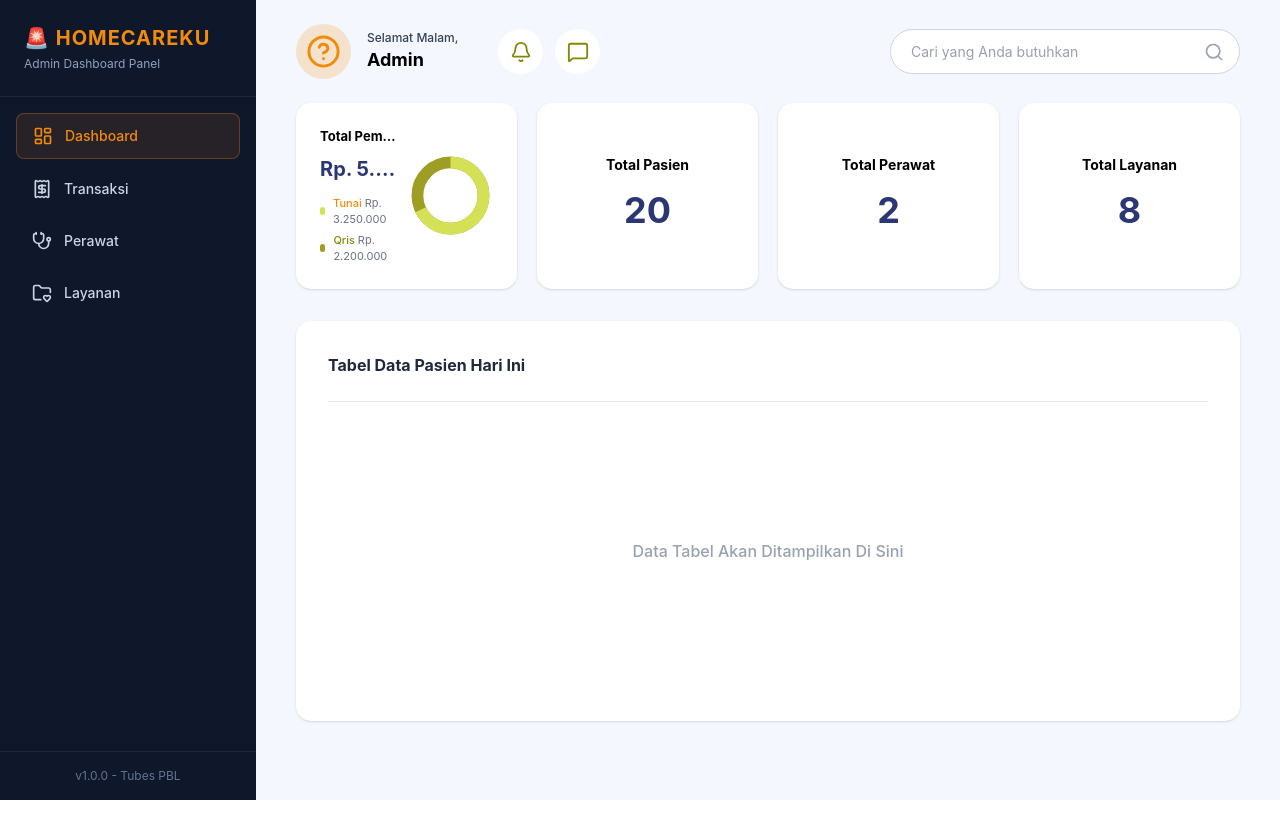
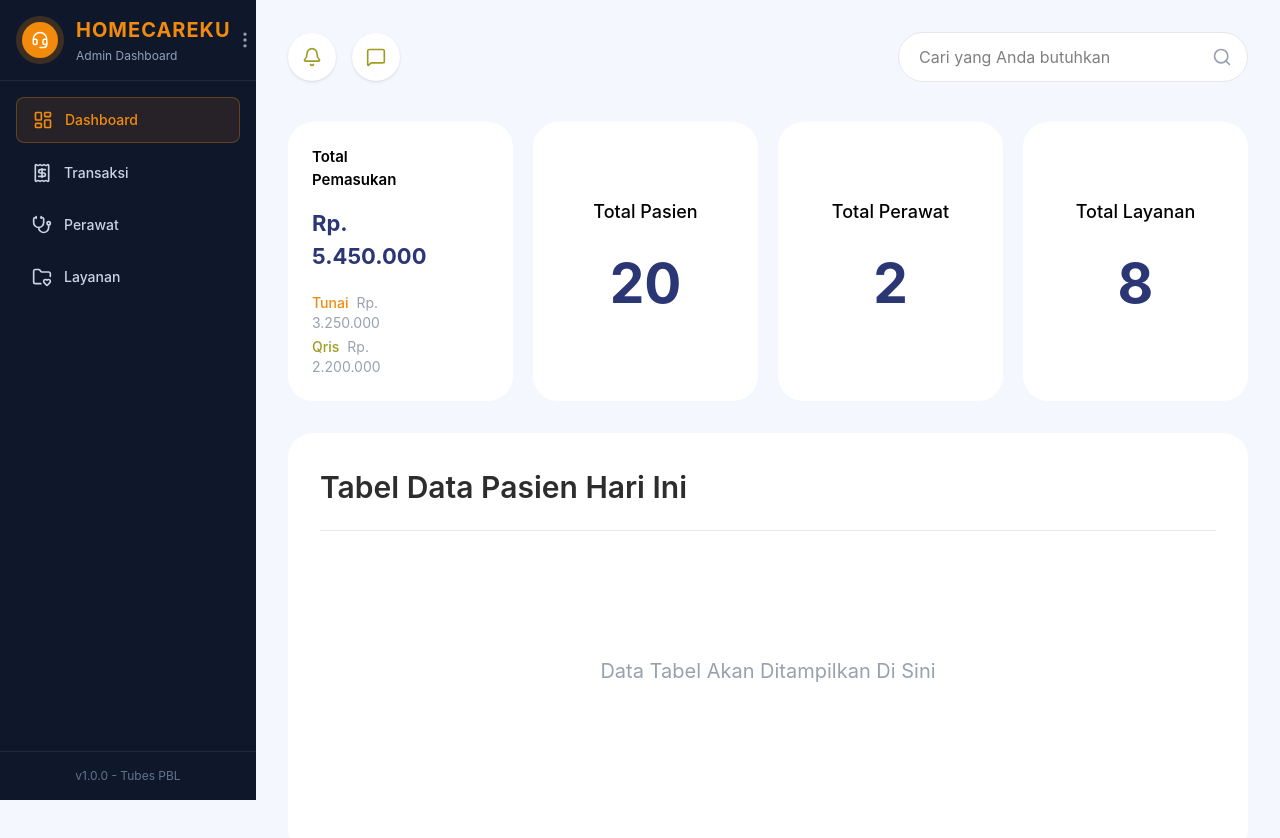
Before and after one commit to Diahdwi/homecareku-web-admin, a React (Vite) app: page /dashboard in a window 1280 px wide. Shown: the top 838 px of the page. Before the commit the page ends 800 px from the top, so only its background shows below. Built offline with nearby package versions, Linux system fonts and the light colour scheme.

Commit message:
feat: fix sidebar dinamis

```diff
--- a/src/App.jsx
+++ b/src/App.jsx
@@ -1,31 +1,90 @@
-import { BrowserRouter as Router, Routes, Route, useLocation } from "react-router-dom";
+import {
+  BrowserRouter as Router,
+  Routes,
+  Route,
+  useLocation,
+} from "react-router-dom";
+
+import { useState, useEffect } from "react";
+
 import Sidebar from "./components/Sidebar";
+
 import Login from "./pages/Login";
 import Dashboard from "./pages/Dashboard";
 import Layanan from "./pages/Layanan";
 import Perawat from "./pages/Perawat";
 import Transaksi from "./pages/Transaksi";
 
-// Komponen pembungkus untuk memisahkan halaman yang butuh Sidebar (Dashboard dll) dengan yang tidak (Login)
 function AdminLayout() {
   const location = useLocation();
+
   const isLoginPage = location.pathname === "/";
 
+  // ================= SIDEBAR STATE =================
+
+  const [isOpen, setIsOpen] = useState(window.innerWidth >= 768);
+
+  // ================= RESPONSIVE =================
+
+  useEffect(() => {
+    const handleResize = () => {
+      // AUTO COLLAPSE MOBILE
+      if (window.innerWidth < 768) {
+        setIsOpen(false);
+      }
+
+      // AUTO EXPAND DESKTOP
+      else {
+        setIsOpen(true);
+      }
+    };
+
+    window.addEventListener("resize", handleResize);
+
+    handleResize();
+
+    return () => {
+      window.removeEventListener("resize", handleResize);
+    };
+  }, []);
+
   return (
-    <div className="flex bg-[#F4F7FE] min-h-screen">
-      {/* Tampilkan sidebar hanya jika BUKAN di halaman login */}
-      {!isLoginPage && <Sidebar />}
+    <div className="bg-[#F4F7FE] min-h-screen">
 
-      {/* Area konten utama, beri margin-left jika ada sidebar */}
-      <div className={`flex-1 ${!isLoginPage ? "ml-64" : ""}`}>
-        <Routes>
-          <Route path="/" element={<Login />} />
-          <Route path="/dashboard" element={<Dashboard />} />
-          <Route path="/layanan" element={<Layanan />} />
-          <Route path="/perawat" element={<Perawat />} />
-          <Route path="/transaksi" element={<Transaksi />} />
-        </Routes>
-      </div>
+      {/* ================= SIDEBAR ================= */}
+
+      {!isLoginPage && (
+        <Sidebar
+          isOpen={isOpen}
+          setIsOpen={setIsOpen}
+        />
+      )}
+
+      {/* ================= ROUTES ================= */}
+
+      <Routes>
+        <Route path="/" element={<Login />} />
+
+        <Route
+          path="/dashboard"
+          element={<Dashboard isOpen={isOpen} />}
+        />
+
+        <Route
+          path="/layanan"
+          element={<Layanan />}
+        />
+
+        <Route
+          path="/perawat"
+          element={<Perawat />}
+        />
+
+        <Route
+          path="/transaksi"
+          element={<Transaksi />}
+        />
+      </Routes>
     </div>
   );
 }
--- a/src/components/Sidebar.jsx
+++ b/src/components/Sidebar.jsx
@@ -1,22 +1,96 @@
 import { Link, useLocation } from "react-router-dom";
-import { LayoutDashboard, Receipt, Stethoscope, Users, FolderHeart } from "lucide-react";
 
-export default function Sidebar() {
+import {
+  LayoutDashboard,
+  Receipt,
+  Stethoscope,
+  FolderHeart,
+  Headset,
+  Menu,
+  MoreVertical,
+} from "lucide-react";
+
+export default function Sidebar({ isOpen, setIsOpen }) {
   const location = useLocation();
 
   const menuItems = [
-    { name: "Dashboard", path: "/dashboard", icon: <LayoutDashboard size={20} /> },
-    { name: "Transaksi", path: "/transaksi", icon: <Receipt size={20} /> },
-    { name: "Perawat", path: "/perawat", icon: <Stethoscope size={20} /> },
-    { name: "Layanan", path: "/layanan", icon: <FolderHeart size={20} /> },
+    {
+      name: "Dashboard",
+      path: "/dashboard",
+      icon: <LayoutDashboard size={20} />,
+    },
+    {
+      name: "Transaksi",
+      path: "/transaksi",
+      icon: <Receipt size={20} />,
+    },
+    {
+      name: "Perawat",
+      path: "/perawat",
+      icon: <Stethoscope size={20} />,
+    },
+    {
+      name: "Layanan",
+      path: "/layanan",
+      icon: <FolderHeart size={20} />,
+    },
   ];
 
   return (
-    <div className="w-64 h-screen bg-slate-900 text-white flex flex-col fixed left-0 top-0 z-50">
-      <div className="p-6 border-b border-slate-800">
-        <h1 className="text-xl font-bold tracking-wider text-[#F28B0C]">🚨 HOMECAREKU</h1>
-        <p className="text-xs text-slate-400 mt-1">Admin Dashboard Panel</p>
-      </div>
+    <div
+      className={`${
+        isOpen ? "w-64" : "w-20"
+      } h-screen bg-slate-900 text-white flex flex-col fixed left-0 top-0 z-50 transition-all duration-300`}
+    >
+      {/* ================= HEADER ================= */}
+
+      {isOpen ? (
+        // ===== EXPAND =====
+        <div className="p-4 border-b border-slate-800">
+          <div className="flex items-center justify-between">
+
+            {/* PROFILE */}
+            <div className="flex items-center gap-3">
+
+              <div className="w-12 h-12 rounded-full bg-[#F28B0C]/20 flex items-center justify-center">
+                <div className="w-9 h-9 rounded-full bg-[#F28B0C] flex items-center justify-center">
+                  <Headset size={18} className="text-white" />
+                </div>
+              </div>
+
+              <div>
+                <h1 className="text-xl font-bold tracking-wider text-[#F28B0C]">
+                  HOMECAREKU
+                </h1>
+
+                <p className="text-xs text-slate-400 mt-1">
+                  Admin Dashboard
+                </p>
+              </div>
+            </div>
+
+            {/* CLOSE BUTTON */}
+            <button
+              onClick={() => setIsOpen(false)}
+              className="text-slate-400 hover:text-white transition-all p-1 rounded-md hover:bg-slate-800"
+            >
+              <MoreVertical size={20} />
+            </button>
+          </div>
+        </div>
+      ) : (
+        // ===== COLLAPSE =====
+        <div className="p-4 border-b border-slate-800 flex justify-center">
+          <button
+            onClick={() => setIsOpen(true)}
+            className="text-slate-400 hover:text-white transition-all p-1 rounded-md hover:bg-slate-800"
+          >
+            <Menu size={24} />
+          </button>
+        </div>
+      )}
+
+      {/* ================= MENU ================= */}
 
       <nav className="flex-1 p-4 space-y-2">
         {menuItems.map((item) => {
@@ -26,22 +100,31 @@ export default function Sidebar() {
             <Link
               key={item.path}
               to={item.path}
-              className={`flex items-center gap-3 px-4 py-3 rounded-lg text-sm font-medium transition-all ${
+              className={`flex items-center ${
+                isOpen
+                  ? "gap-3 px-4 justify-start"
+                  : "justify-center"
+              } py-3 rounded-lg text-sm font-medium transition-all ${
                 isActive
                   ? "bg-[#F28B0C]/10 text-[#F28B0C] border border-[#F28B0C]/30 font-bold"
                   : "text-slate-300 hover:bg-slate-800 hover:text-white"
               }`}
             >
               {item.icon}
-              {item.name}
+
+              {isOpen && item.name}
             </Link>
           );
         })}
       </nav>
 
-      <div className="p-4 border-t border-slate-800 text-center text-xs text-slate-500">
-        v1.0.0 - Tubes PBL
-      </div>
+      {/* ================= FOOTER ================= */}
+
+      {isOpen && (
+        <div className="p-4 border-t border-slate-800 text-center text-xs text-slate-500">
+          v1.0.0 - Tubes PBL
+        </div>
+      )}
     </div>
   );
 }
--- a/src/pages/Dashboard.jsx
+++ b/src/pages/Dashboard.jsx
@@ -1,132 +1,177 @@
-import { Bell, MessageSquare, Search, HelpCircle } from "lucide-react";
+import {
+  Bell,
+  MessageSquare,
+  Search,
+} from "lucide-react";
 
-export default function Dashboard() {
-  // DATA DINAMIS
+export default function Dashboard({ isOpen }) {
   const nominalTunai = 3250000;
   const nominalQris = 2200000;
   const totalPemasukan = nominalTunai + nominalQris;
 
-  // Hitung persentase untuk lingkaran donat
-  const tunaiPercentage = (nominalTunai / totalPemasukan) * 100;
+  const totalNominal = nominalTunai + nominalQris;
+  const tunaiPercentage = (nominalTunai / totalNominal) * 100;
 
-  // Format ke Rupiah
   const formatRupiah = (val) => {
     return "Rp. " + val.toLocaleString("id-ID");
   };
 
   return (
-    <div className="flex-1 bg-[#F4F7FE] min-h-screen">
-      {/* ========================================== */}
-      {/* 1. HEADER ATAS (FULL WIDTH) */}
-      {/* ========================================== */}
-      <header className="flex items-center justify-between px-10 py-6">
-        <div className="flex items-center gap-4">
-          {/* Avatar Admin */}
-          <div className="w-[55px] h-[55px] bg-[#F28B0C]/20 rounded-full flex items-center justify-center text-[#F28B0C]">
-            <HelpCircle size={35} />
+    <div
+      className={`bg-[#F4F7FE] min-h-screen px-8 py-8 transition-all duration-300
+      ${isOpen ? "ml-64" : "ml-20"}`}
+    >
+      {/* ================= HEADER ================= */}
+
+      <div className="flex flex-col lg:flex-row lg:items-center lg:justify-between gap-5 mb-10">
+
+        {/* LEFT */}
+        <div className="flex gap-4">
+          <button className="w-[48px] h-[48px] rounded-full bg-white flex items-center justify-center shadow-sm">
+            <Bell size={20} className="text-[#9E9D24]" />
+          </button>
+
+          <button className="w-[48px] h-[48px] rounded-full bg-white flex items-center justify-center shadow-sm">
+            <MessageSquare size={20} className="text-[#9E9D24]" />
+          </button>
         </div>
-          {/* Teks Selamat Malam */}
-          <div>
-            <p className="text-xs font-medium text-gray-700">Selamat Malam,</p>
-            <h1 className="text-lg font-bold text-black">Admin</h1>
-          </div>
-          {/* Ikon Notifikasi & Chat */}
-          <div className="flex gap-3 ml-6">
-            <button className="w-[45px] h-[45px] bg-white rounded-full flex items-center justify-center text-[#818807] hover:bg-gray-100 transition-all">
-              <Bell size={22} />
-            </button>
-            <button className="w-[45px] h-[45px] bg-white rounded-full flex items-center justify-center text-[#818807] hover:bg-gray-100 transition-all">
-              <MessageSquare size={22} />
-            </button>
+
+        {/* SEARCH */}
+        <div className="relative w-full lg:w-[350px]">
+          <input
+            type="text"
+            placeholder="Cari yang Anda butuhkan"
+            className="w-full h-[50px] rounded-full border border-gray-200 bg-white px-5 pr-12 outline-none"
+          />
+
+          <Search
+            size={20}
+            className="absolute right-4 top-1/2 -translate-y-1/2 text-gray-400"
+          />
         </div>
       </div>
 
-        {/* Search Bar */}
-        <div className="relative w-[350px]">
-          <input
-            type="text"
-            placeholder="Cari yang Anda butuhkan"
-            className="w-full h-[45px] pl-5 pr-12 text-sm bg-white border border-gray-300 rounded-[25px] outline-none text-gray-700 focus:border-gray-400"
-          />
-          <Search size={20} className="absolute right-4 top-1/2 -translate-y-1/2 text-gray-400" />
+      {/* ================= CARD SECTION ================= */}
+
+      <div className="grid grid-cols-1 md:grid-cols-2 xl:grid-cols-4 gap-5">
+
+        {/* PEMASUKAN */}
+        <div className="bg-white rounded-[25px] p-6 flex items-center justify-between">
+
+          <div>
+            <h3 className="text-[15px] font-semibold text-black">
+              Total Pemasukan
+            </h3>
+
+            <h1 className="text-[22px] font-bold text-[#2B3674] mt-4">
+              {formatRupiah(totalPemasukan)}
+            </h1>
+
+            <div className="mt-5 space-y-1">
+
+              <div className="text-sm">
+                <span className="text-[#F28B0C] font-medium">
+                  Tunai
+                </span>
+
+                <span className="text-gray-400 ml-2">
+                  {formatRupiah(nominalTunai)}
+                </span>
               </div>
-      </header>
 
-      {/* ========================================== */}
-      {/* 2. KONTEN UTAMA */}
-      {/* ========================================== */}
-      <main className="px-10 pb-10">
+              <div className="text-sm">
+                <span className="text-[#9E9D24] font-medium">
+                  Qris
+                </span>
 
-        {/* Row Kartu Statistik (SISTEM 4 KOLOM SAMA RATA) */}
-        <div className="grid grid-cols-1 xl:grid-cols-4 gap-5 items-stretch">
-
-          {/* Kartu Pemasukan + Donut Chart */}
-          <div className="p-6 bg-white rounded-[15px] shadow-sm flex items-center justify-between">
-            <div className="flex-1 min-w-0 pr-2">
-              <h3 className="text-[13px] font-bold text-black truncate">Total Pemasukan</h3>
-              <p className="text-xl 2xl:text-2xl font-bold text-[#2B3674] mt-2 mb-3 truncate">
-                {formatRupiah(totalPemasukan)}
-              </p>
-
-              {/* Legenda */}
-              <div className="space-y-1">
-                <div className="flex items-center gap-2 text-[11px] font-medium text-[#F28B0C]">
-                  <div className="w-2 h-2 rounded-full bg-[#D4E157]"></div>
-                  <span>Tunai <span className="text-gray-500 font-normal">{formatRupiah(nominalTunai)}</span></span>
-                </div>
-                <div className="flex items-center gap-2 text-[11px] font-medium text-[#818807]">
-                  <div className="w-2 h-2 rounded-full bg-[#9E9D24]"></div>
-                  <span>Qris <span className="text-gray-500 font-normal">{formatRupiah(nominalQris)}</span></span>
+                <span className="text-gray-400 ml-2">
+                  {formatRupiah(nominalQris)}
+                </span>
               </div>
             </div>
           </div>
 
-            {/* SVG Donut Chart Custom (Ukuran disesuaikan agar muat) */}
-            <div className="relative w-[85px] h-[85px] flex items-center justify-center shrink-0">
-              <svg className="w-full h-full transform -rotate-90" viewBox="0 0 36 36">
-                {/* Background lingkar / QRIS (Hijau Zaitun) */}
-                <circle cx="18" cy="18" r="14" fill="none" stroke="#9E9D24" strokeWidth="5" />
-                {/* Atas lingkar / Tunai (Kuning Kehijauan) */}
+          {/* DONUT */}
+          <div className="relative w-[120px] h-[120px]">
+
+            <svg
+              className="w-full h-full -rotate-90"
+              viewBox="0 0 36 36"
+            >
               <circle
-                  cx="18" cy="18" r="14"
-                  fill="none" stroke="#D4E157" strokeWidth="5"
+                cx="18"
+                cy="18"
+                r="14"
+                fill="none"
+                stroke="#A5A51F"
+                strokeWidth="5"
+              />
+
+              <circle
+                cx="18"
+                cy="18"
+                r="14"
+                fill="none"
+                stroke="#D8E34F"
+                strokeWidth="5"
                 strokeDasharray={`${tunaiPercentage} 100`}
               />
             </svg>
-              {/* Lubang Putih Tengah Donat */}
-              <div className="absolute w-[60%] h-[60%] bg-white rounded-full"></div>
+
+            <div className="absolute inset-0 flex items-center justify-center">
+              <div className="w-[65px] h-[65px] bg-white rounded-full"></div>
+            </div>
           </div>
         </div>
 
-          {/* Kartu Statistik Kecil 1 */}
-          <div className="p-6 bg-white rounded-[15px] shadow-sm flex flex-col items-center justify-center">
-            <h3 className="text-sm font-bold text-black text-center">Total Pasien</h3>
-            <p className="text-[36px] font-bold text-[#2B3674] mt-2">20</p>
+        {/* CARD 2 */}
+        <div className="bg-white rounded-[25px] flex flex-col items-center justify-center p-6">
+          <h3 className="text-lg font-medium">
+            Total Pasien
+          </h3>
+
+          <h1 className="text-[55px] font-bold text-[#2B3674] mt-4">
+            20
+          </h1>
         </div>
 
-          {/* Kartu Statistik Kecil 2 */}
-          <div className="p-6 bg-white rounded-[15px] shadow-sm flex flex-col items-center justify-center">
-            <h3 className="text-sm font-bold text-black text-center">Total Perawat</h3>
-            <p className="text-[36px] font-bold text-[#2B3674] mt-2">2</p>
+        {/* CARD 3 */}
+        <div className="bg-white rounded-[25px] flex flex-col items-center justify-center p-6">
+          <h3 className="text-lg font-medium">
+            Total Perawat
+          </h3>
+
+          <h1 className="text-[55px] font-bold text-[#2B3674] mt-4">
+            2
+          </h1>
         </div>
 
-          {/* Kartu Statistik Kecil 3 */}
-          <div className="p-6 bg-white rounded-[15px] shadow-sm flex flex-col items-center justify-center">
-            <h3 className="text-sm font-bold text-black text-center">Total Layanan</h3>
-            <p className="text-[36px] font-bold text-[#2B3674] mt-2">8</p>
+        {/* CARD 4 */}
+        <div className="bg-white rounded-[25px] flex flex-col items-center justify-center p-6">
+          <h3 className="text-lg font-medium">
+            Total Layanan
+          </h3>
+
+          <h1 className="text-[55px] font-bold text-[#2B3674] mt-4">
+            8
+          </h1>
         </div>
       </div>
 
-        {/* Tabel Data Pasien Hari Ini */}
-        <div className="w-full min-h-[400px] mt-8 p-8 bg-white rounded-[15px] shadow-sm">
-          <h3 className="text-base font-bold text-gray-800">Tabel Data Pasien Hari Ini</h3>
-          <div className="w-full h-[1px] bg-gray-200 my-6"></div>
+      {/* ================= TABLE ================= */}
 
-          <div className="flex items-center justify-center min-h-[250px]">
-            <p className="text-gray-400 font-medium">Data Tabel Akan Ditampilkan Di Sini</p>
+      <div className="bg-white rounded-[25px] mt-8 min-h-[420px] p-8">
+
+        <h1 className="text-[30px] font-semibold text-[#2D2D2D]">
+          Tabel Data Pasien Hari Ini
+        </h1>
+
+        <div className="w-full h-[1px] bg-gray-200 mt-5"></div>
+
+        <div className="flex items-center justify-center h-[280px] text-gray-400 text-xl">
+          Data Tabel Akan Ditampilkan Di Sini
         </div>
       </div>
-      </main>
     </div>
   );
 }
```
Lines whose indentation alone changed are shown as unchanged.
